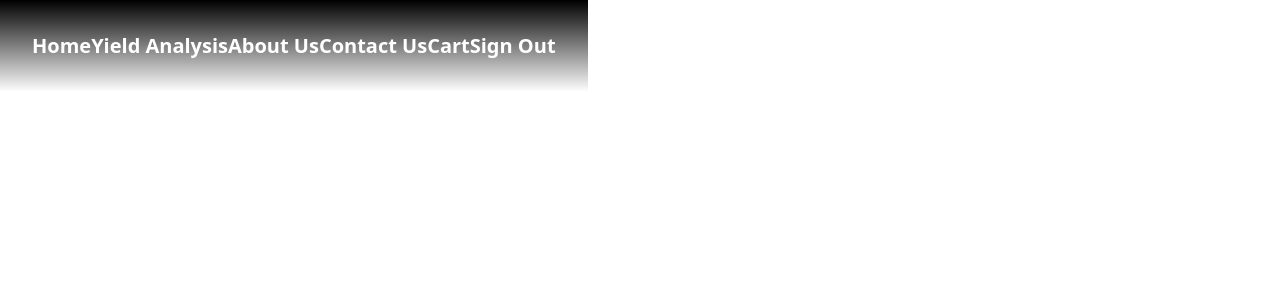
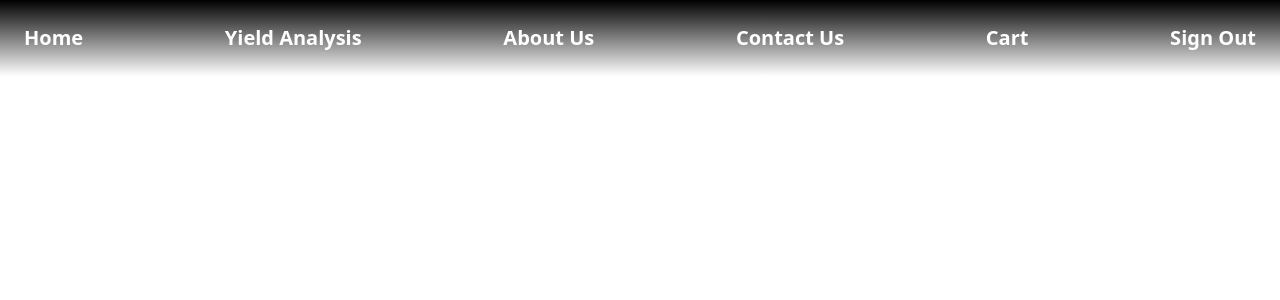
Before and after one commit to ShlokMewada/HackOut-Frontend, a React (Create React App) app: page / in a window 1280 px wide. Shown: the top 300 px of the page. Built offline with nearby package versions, Linux system fonts and the light colour scheme.

Commit message:
changes in header

```diff
--- a/src/components/Header.js
+++ b/src/components/Header.js
@@ -9,7 +9,7 @@ const Header = () => {
     dispatch(removeUser());
   };
   return (
-    <div className="p-8 bg-gradient-to-b from-black absolute">
+    <div className="w-full p-6 bg-gradient-to-b from-black absolute z-10">
       <ul className="flex justify-between">
         <li>
           <Link to="/" className="text-xl font-bold text-white">
```
